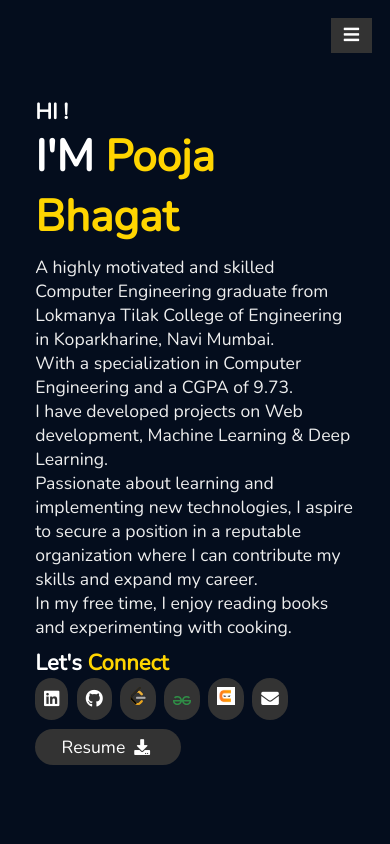
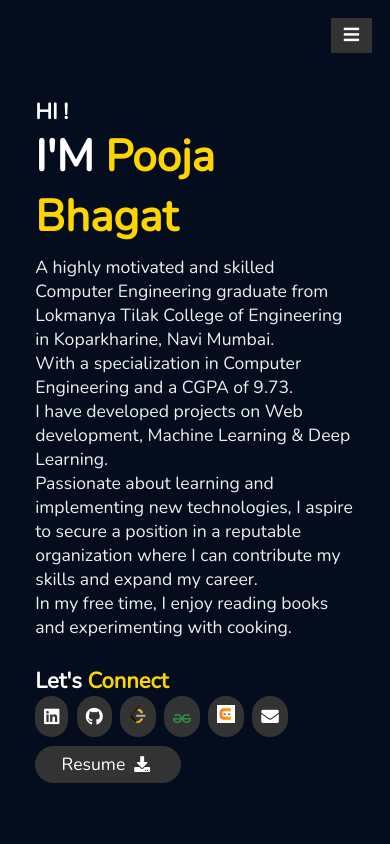
Before and after one commit to 581-pooja/Pooja-Bhagat, a plain HTML site: page index.html in a window 390 px wide. Shown: the top 844 px of the page. Drawn offline with nearby package versions, Linux system fonts and the light colour scheme.

Commit message:
Update style.css

```diff
--- a/style.css
+++ b/style.css
@@ -737,6 +737,10 @@ footer li :hover{
         font-size: 55%;
     }
 
+    .home h3{
+        margin-top: 2rem;
+    }
+
     .skills td {
         color: var(--white);
         font-size: 2rem;
@@ -756,6 +760,10 @@ footer li :hover{
 
     html{
         font-size: 55%;
+    }
+
+    .home h3{
+        margin-top: 2rem;
     }
 
     .about .row .counter .box{
@@ -789,6 +797,10 @@ footer li :hover{
 
 @media (max-height: 600px){
 
+    .home h3{
+        margin-top: 2rem;
+    }
+
 
     header{
         overflow-y: scroll;
```
